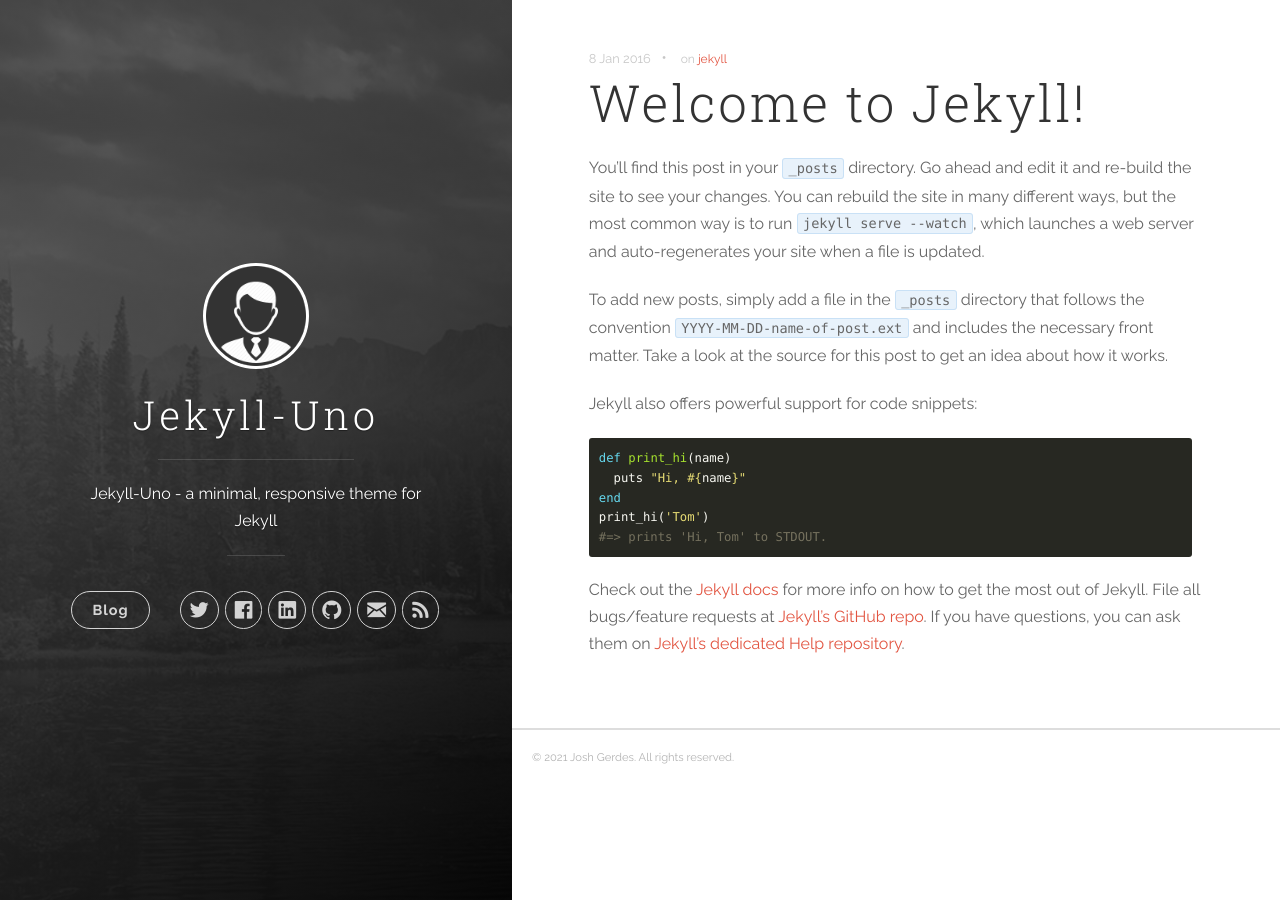
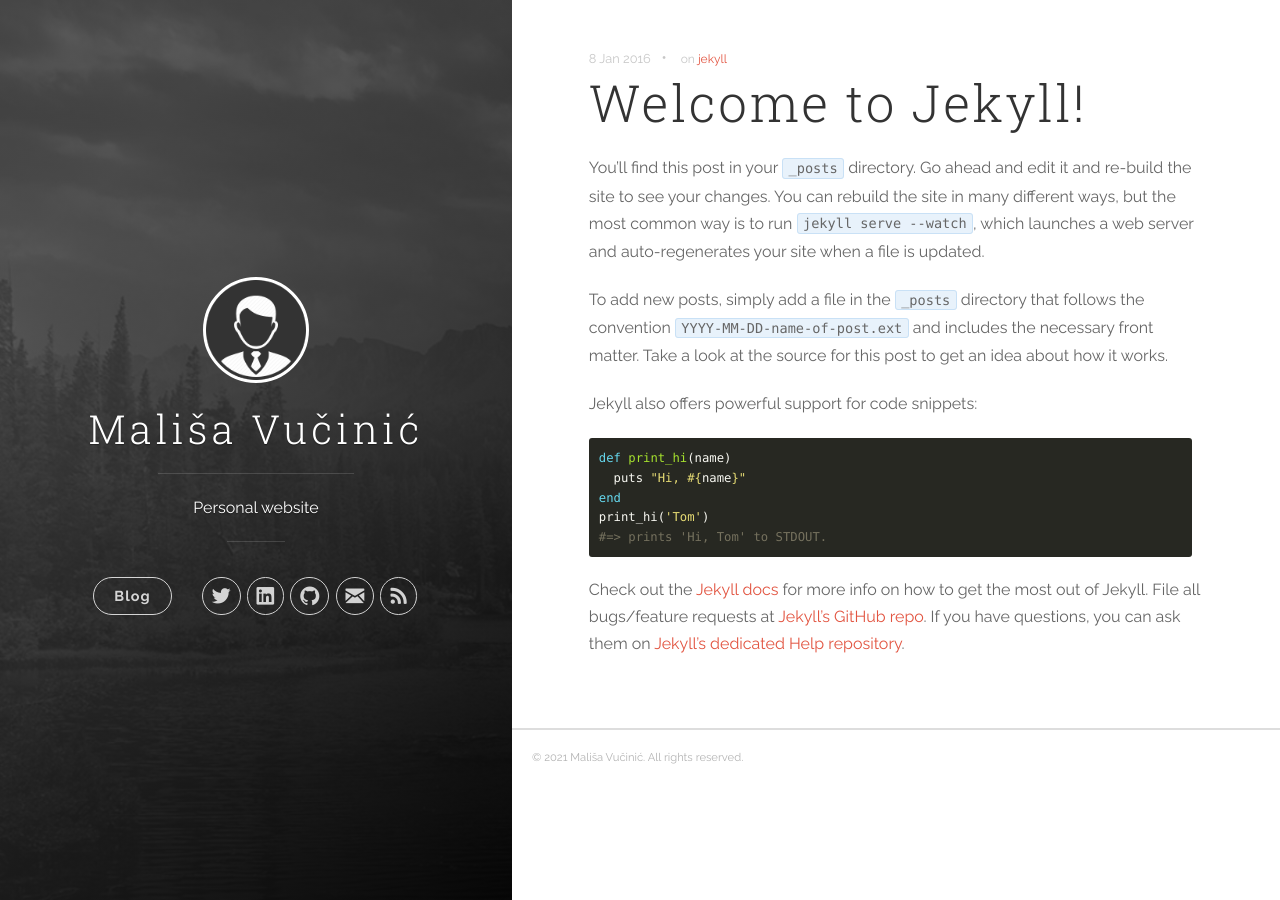
Before and after one commit to malishav/malishav.github.io, a Jekyll site: the page built from _posts/2016-01-08-welcome-to-jekyll.markdown, in a window 1280 px wide. Built offline with Jekyll 4.4.1, drawn with Linux system fonts in a browser that asks for light colours.

Commit message:
Add pages

```diff
--- a/_config.yml
+++ b/_config.yml
@@ -1,19 +1,18 @@
 # Site settings
-title: Jekyll-Uno
-description: 'Jekyll-Uno - a minimal, responsive theme for Jekyll'
-url: 'http://joshgerdes.com/jekyll-uno'
-baseurl: '/jekyll-uno'
+title: Mališa Vučinić
+description: 'Personal website'
+url: 'malisavucinic.me'
+baseurl: ''
 # google_analytics: 'UA-XXXXXX-X'
 # disqus_shortname: 'your-disqus-name'
-# disable_landing_page: true
+disable_landing_page: true
 
 author:
-  name: 'Josh Gerdes'
-  email: josh@joshgerdes.com
-  twitter_username: joshgerdes
-  facebook_username: joshgerdes
-  github_username:  joshgerdes
-  linkedin_username:  joshgerdes
+  name: 'Mališa Vučinić'
+  email: malishav[AT]gmail.com
+  twitter_username: malisavucinic
+  github_username:  malishav
+  linkedin_username:  malisavucinic
 
 defaults:
   -
```
Also changed, not shown: 01-about.md (added, +17 -0 lines), 02-resume.md (added, +13 -0 lines), 03-publications.md (added, +27 -0 lines), 04-projects.md (added, +9 -0 lines), 05-teaching.md (added, +12 -0 lines), 06-personal.md (added, +9 -0 lines), index.md (added, +23 -0 lines), images/malisavucinic.jpg (added).
